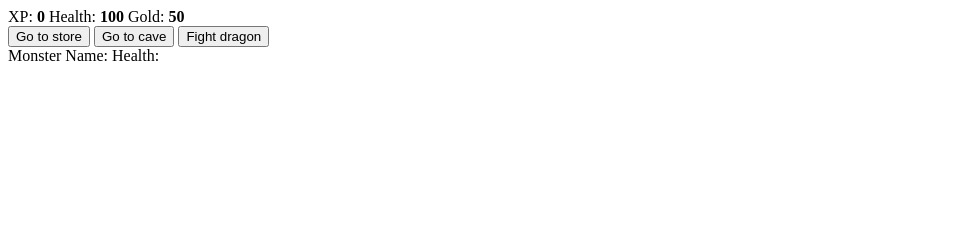
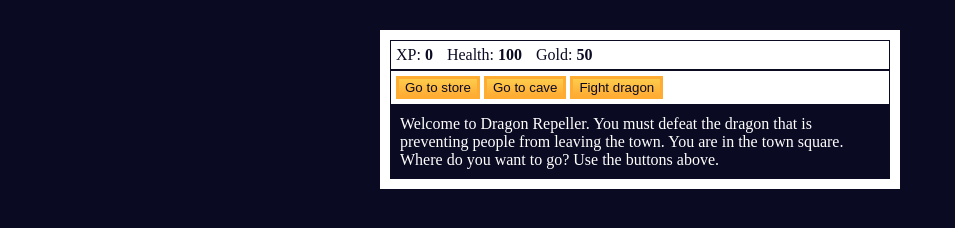
Before and after one commit to EmicJoykiller/Role-Playing-Game, a plain HTML site: page index.html in a window 1280 px wide. Shown: the whole page, without its empty margins (0-955 px from the left). Drawn offline with Linux system fonts and the light colour scheme.

Commit message:
Update v.1.1

```diff
--- a/index.html
+++ b/index.html
@@ -32,7 +32,11 @@
           >Health: <strong><span id="monsterHealth"></span></strong>
         </span>
       </div>
-      <div id="text"></div>
+      <div id="text">
+        Welcome to Dragon Repeller. You must defeat the dragon that is
+        preventing people from leaving the town. You are in the town square.
+        Where do you want to go? Use the buttons above.
+      </div>
     </div>
     <script src="./script.js"></script>
   </body>
--- a/script.js
+++ b/script.js
@@ -9,3 +9,32 @@ let inventory = ["stick"];
 const button1 = document.querySelector("#button1");
 const button2 = document.querySelector("#button2");
 const button3 = document.querySelector("#button3");
+
+const text = document.querySelector("#text");
+const xpText = document.querySelector("#xpText");
+const healthText = document.querySelector("#healthText");
+const goldText = document.querySelector("#goldText");
+const monsterStats = document.querySelector("#monsterStats");
+const monsterName = document.querySelector("#monsterName");
+const monsterHealthText = document.querySelector("#monsterHealth");
+
+//initialize buttons
+
+button1.onclick = goStore;
+button2.onclick = goCave;
+button3.onclick = fightDragon;
+
+
+function goStore() {
+
+
+    button1.innerText = "Buy 10 health (10 gold)";
+};
+
+function goCave() {
+    console.log("Going to cave.");
+};
+
+function fightDragon() {
+    console.log("Fighting dragon.")
+};
--- a/styles.css
+++ b/styles.css
@@ -0,0 +1,41 @@
+body{
+    background-color: #0a0a23;
+}
+#text{
+    background-color: #0a0a23;
+    color: #ffffff;
+    padding: 10px;
+}
+#game{
+    max-width: 500px;
+    max-height: 400px;
+    background-color: #ffffff;
+    color: #ffffff;
+    margin-top: 30px;
+    margin-bottom: 0px;
+    margin-left: auto;
+    margin-right: auto;
+    padding: 10px;
+}
+#controls, #stats{
+    border: 1px solid #0a0a23;
+    color: #0a0a23;
+    padding: 5px;
+}
+#monsterStats{
+    border: 1px solid #0a0a23;
+    padding: 5px;
+    color: #ffffff;
+    background-color: #c70d0d;
+    display: none;
+}
+.stat{
+    padding-right: 10px;
+}
+button{
+    cursor: pointer;
+    color: #0a0a23;
+    background-color: #feac32;
+    background-image: linear-gradient(#fecc4c, #ffac33);
+    border: 3px solid #feac32;
+}
```
